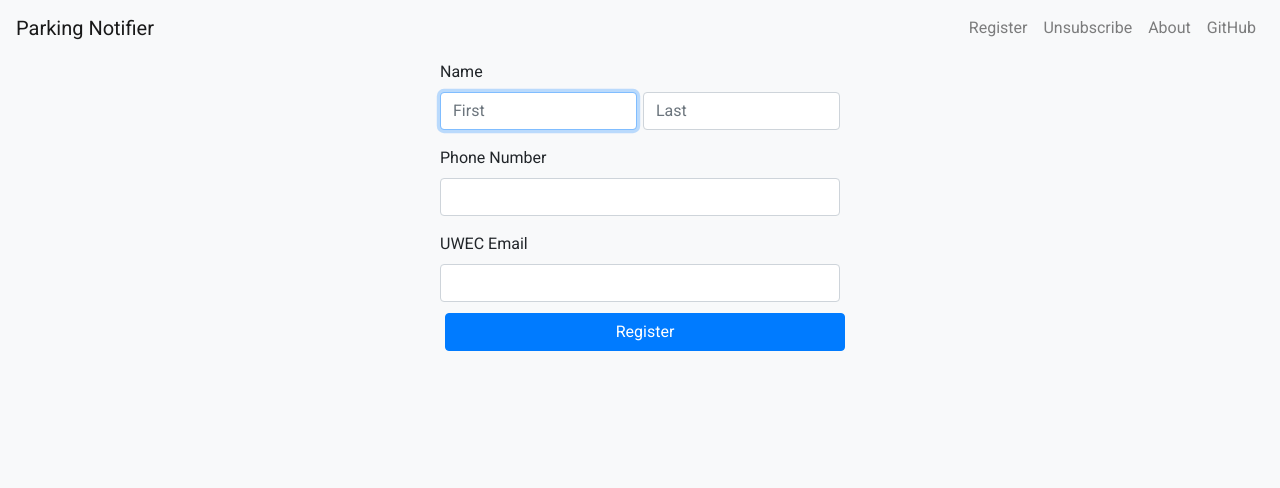
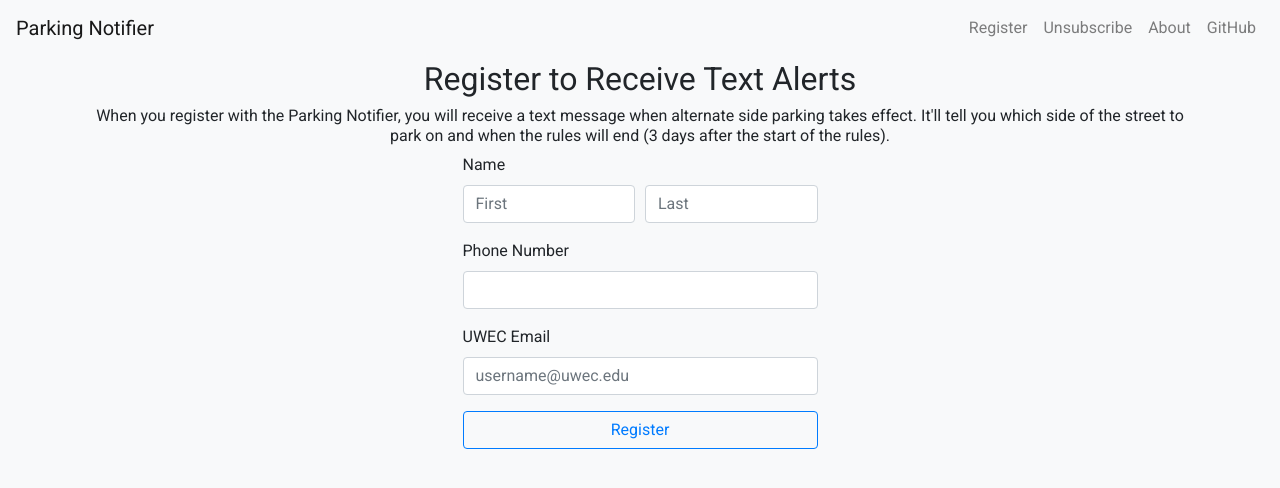
Before and after one commit to uwec-innovation-labs/parkingNotifier, a React (Create React App) app in the folder frontend/: page /register in a window 1280 px wide. Shown: the top 488 px of the page. Built offline with nearby package versions, Linux system fonts and the light colour scheme.

Commit message:
finish up frontend

```diff
--- a/frontend/src/App.css
+++ b/frontend/src/App.css
@@ -28,7 +28,7 @@ h6 {
   margin-bottom: 50px;
 }
 
-.btn {
+#icons {
   margin: -5px 5px;
 }
 
@@ -127,7 +127,7 @@ body {
 
 form {
   text-align: left;
-  margin: 0 auto;
+  margin: 2% auto;
   width: 70%;
   max-width: 400px;
 }
--- a/frontend/src/components/About.js
+++ b/frontend/src/components/About.js
@@ -95,8 +95,8 @@ class About extends Component {
   renderBios(people) {
     return (
       <Fragment>
-        {people.map(person => (
-          <Card>
+        {people.map((person, i) => (
+          <Card key={i}>
             <CardImg top src={person.picture} alt={person.name} />
             <CardBody>
               <CardTitle>{person.name}</CardTitle>
@@ -106,7 +106,7 @@ class About extends Component {
             <CardFooter>
               {person.links.email ? (
                 <a href={person.links.email}>
-                  <Button>
+                  <Button id="icons">
                     <FontAwesomeIcon icon="envelope" size="lg" />
                   </Button>
                 </a>
@@ -115,8 +115,7 @@ class About extends Component {
               )}
               {person.links.linkedin ? (
                 <a href={person.links.linkedin}>
-                  <Button>
-                    {" "}
+                  <Button id="icons">
                     <FontAwesomeIcon icon={["fab", "linkedin"]} size="lg" />
                   </Button>
                 </a>
@@ -125,8 +124,7 @@ class About extends Component {
               )}
               {person.links.github ? (
                 <a href={person.links.github}>
-                  <Button>
-                    {" "}
+                  <Button id="icons">
                     <FontAwesomeIcon icon={["fab", "github"]} size="lg" />
                   </Button>
                 </a>
--- a/frontend/src/components/Register.js
+++ b/frontend/src/components/Register.js
@@ -1,8 +1,7 @@
 import React, { Component } from "react";
 import InputMask from "react-input-mask";
-import { Button } from "react-bootstrap";
 import AppNavbar from "./AppNavbar";
-import "reactstrap";
+import { Col, Row, Button, Form, FormGroup, Label, Input } from "reactstrap";
 
 class Register extends Component {
   constructor(props) {
@@ -13,53 +12,63 @@ class Register extends Component {
     return (
       <div>
         <AppNavbar />
-        <div className="content navbar-offset">
-          <div className="registerForm">
-            <form>
-              <label htmlFor="name" id="nameLabel">
-                Name
-              </label>
-              <div className="form-group" id="firstAndLastName">
-                <input
-                  type="name"
-                  className="form-control"
-                  autoFocus
-                  id="firstName"
+        <div className="container navbar-offset">
+          <h2> Register to Receive Text Alerts</h2>
+          <h6>
+            When you register with the Parking Notifier, you will receive a text
+            message when alternate side parking takes effect. It'll tell you
+            which side of the street to park on and when the rules will end (3
+            days after the start of the rules).
+          </h6>
+          <Form>
+            <label htmlFor="frmNameA">Name</label>
+            <Row form="true">
+              <Col md={6}>
+                <FormGroup>
+                  <Input
+                    type="text"
+                    name="fname"
+                    id="frmNameA"
                     placeholder="First"
-                  onChange={this.handleChange}
+                    required
+                    autoComplete="given-name"
                   />
-                <input
-                  type="name"
-                  className="form-control"
-                  id="lastName"
+                </FormGroup>
+              </Col>
+              <Col md={6}>
+                <FormGroup>
+                  <Input
+                    id="lName"
+                    name="lname"
+                    type="text"
                     placeholder="Last"
-                  onChange={this.handleChange}
+                    autoComplete="family-name"
                   />
-              </div>
-              <div className="form-group">
-                <label htmlFor="phoneNumber"> Phone Number </label>
+                </FormGroup>
+              </Col>
+            </Row>
+            <FormGroup>
+              <Label>Phone Number</Label>
               <InputMask
                 mask="999-999-9999"
                 type="tel"
                 className="form-control"
                 id="phoneNumber"
-                  onChange={this.handleChange}
               />
-              </div>
-              <div className="form-group">
-                <label htmlFor="email"> UWEC Email </label>
-                <input
+            </FormGroup>
+            <FormGroup>
+              <Label>UWEC Email</Label>
+              <Input
+                name="email"
                 type="email"
-                  className="form-control"
-                  id="email"
-                  onChange={this.handleChange}
+                placeholder="username@uwec.edu"
+                autoComplete="email"
               />
-              </div>
-              <Button block type="submit" className="btn-primary">
+            </FormGroup>
+            <Button outline block color="primary" type="submit">
               Register
             </Button>
-            </form>
-          </div>
+          </Form>
         </div>
       </div>
     );
--- a/frontend/src/components/unsubscribe.js
+++ b/frontend/src/components/unsubscribe.js
@@ -1,6 +1,6 @@
 import React, { Component } from "react";
 import InputMask from "react-input-mask";
-import { Button } from "react-bootstrap";
+import { Button, Form, FormGroup, Label, Input } from "reactstrap";
 import AppNavbar from "./AppNavbar";
 
 class Unsubscribe extends Component {
@@ -8,31 +8,36 @@ class Unsubscribe extends Component {
     return (
       <div className="navbar-offset">
         <AppNavbar />
-        <form onSubmit={this.handleSubmit}>
-          <div className="form-group" id="username">
-            <label htmlFor="username"> UWEC Email </label>
-            <input
-              type="name"
-              className="form-control"
-              autoFocus
-              id="username"
-              onChange={this.handleChange}
-            />
-          </div>
-          <div className="form-group">
-            <label htmlFor="phoneNumber"> Phone Number </label>
+        <div className="container content">
+          <h2>Don't want to receive updates anymore?</h2>
+          <h4>No problem.</h4>
+          <h6>Just use the info that you signed up with.</h6>
+        </div>
+        <Form>
+          <FormGroup>
+            <Label>Phone Number</Label>
             <InputMask
               mask="999-999-9999"
               type="tel"
               className="form-control"
+              required
               id="phoneNumber"
-              onChange={this.handleChange}
             />
-          </div>
-          <Button block type="submit" className="btn-primary">
+          </FormGroup>
+          <FormGroup>
+            <Label>UWEC Email</Label>
+            <Input
+              name="email"
+              type="email"
+              placeholder="username@uwec.edu"
+              required
+              autoComplete="email"
+            />
+          </FormGroup>
+          <Button outline block color="primary" type="submit">
             Unsubscribe
           </Button>
-        </form>
+        </Form>
       </div>
     );
   }
```
Lines whose indentation alone changed are shown as unchanged.
